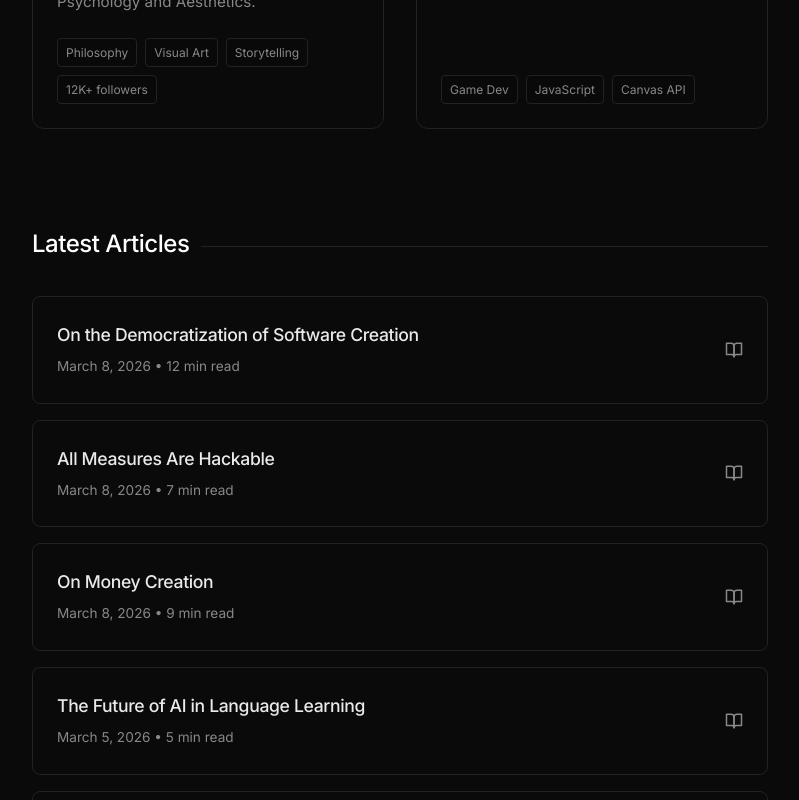
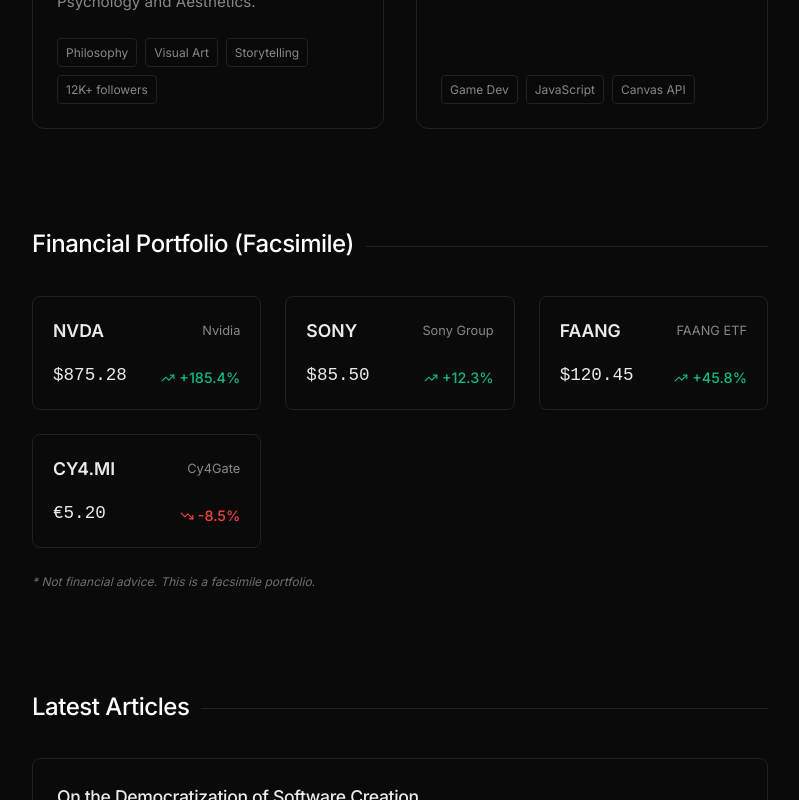
Before and after one commit to LockiJohn/cv-tailor, a Next.js app in the folder web-client/: page / in a window 1280 px wide. Shown: the part 2000-2800 px from the top of the page, without its empty margins (240-1039 px from the left). Built offline with nearby package versions, Linux system fonts and the light colour scheme.

Commit message:
feat: add financial portfolio section (FAANG, NVDA, SONY, CY4)

```diff
--- a/web-client/pages/index.tsx
+++ b/web-client/pages/index.tsx
@@ -1,6 +1,6 @@
 import React, { useEffect, useState } from 'react';
 import Head from 'next/head';
-import { Github, Linkedin, Mail, ExternalLink, Globe, BookOpen, Sparkles } from 'lucide-react';
+import { Github, Linkedin, Mail, ExternalLink, Globe, BookOpen, Sparkles, TrendingUp } from 'lucide-react';
 import Layout from '../components/Layout';
 import { ErrorTracker } from '../services/ErrorTracker';
 
@@ -20,6 +20,8 @@
         footer: "Crafted with care.",
         funOn: "✦ Fun Mode",
         funOff: "✦ Minimal",
+        financeTitle: "Financial Portfolio (Facsimile)",
+        financeDisclaimer: "* Not financial advice. This is a facsimile portfolio.",
     },
     it: {
         title: "Michele | BA Analyst, Tech Savvy and Finance",
@@ -35,6 +37,8 @@
         footer: "Creato con cura.",
         funOn: "✦ Fun Mode",
         funOff: "✦ Minimal",
+        financeTitle: "Portafoglio Finanziario (Facsimile)",
+        financeDisclaimer: "* Non sono consigli finanziari. Questo è un portafoglio facsimile.",
     }
 };
 
@@ -78,6 +82,13 @@
         funGradient: "linear-gradient(135deg, #fbbf2455, #ef444455)",
         link: null
     }
+];
+
+const financialAssets = [
+    { ticker: "NVDA", name: "Nvidia", price: "$875.28", return: "+185.4%", isPositive: true },
+    { ticker: "SONY", name: "Sony Group", price: "$85.50", return: "+12.3%", isPositive: true },
+    { ticker: "FAANG", name: "FAANG ETF", price: "$120.45", return: "+45.8%", isPositive: true },
+    { ticker: "CY4.MI", name: "Cy4Gate", price: "€5.20", return: "-8.5%", isPositive: false },
 ];
 
 const experience = [
@@ -600,6 +611,63 @@
                     </div>
                 </section>
 
+                {/* Financial Portfolio */}
+                <section style={{ marginBottom: '6rem' }}>
+                    <h2 className="section-title">{translations[lang].financeTitle}</h2>
+                    <div style={{ display: 'grid', gridTemplateColumns: 'repeat(auto-fill, minmax(180px, 1fr))', gap: '1.5rem' }}>
+                        {financialAssets.map((asset, index) => (
+                            <div key={index}
+                                style={{
+                                    padding: '1.25rem',
+                                    border: funMode ? '1px solid rgba(251, 191, 36, 0.3)' : '1px solid var(--minimal-border)',
+                                    borderRadius: '8px',
+                                    display: 'flex', flexDirection: 'column', gap: '0.25rem',
+                                    background: funMode ? 'rgba(251, 191, 36, 0.05)' : 'transparent',
+                                    backdropFilter: funMode ? 'blur(8px)' : 'none',
+                                    transition: 'all 0.3s ease'
+                                }}
+                                onMouseEnter={(e) => {
+                                    e.currentTarget.style.transform = 'translateY(-2px)';
+                                    if (funMode) e.currentTarget.style.boxShadow = '0 0 15px rgba(251, 191, 36, 0.15)';
+                                    else e.currentTarget.style.borderColor = 'var(--minimal-muted)';
+                                }}
+                                onMouseLeave={(e) => {
+                                    e.currentTarget.style.transform = 'translateY(0)';
+                                    if (funMode) e.currentTarget.style.boxShadow = 'none';
+                                    else e.currentTarget.style.borderColor = 'var(--minimal-border)';
+                                }}
+                            >
+                                <div style={{ display: 'flex', justifyContent: 'space-between', alignItems: 'center' }}>
+                                    <span style={{ fontWeight: 600, fontSize: '1.1rem', color: funMode ? '#fbbf24' : 'var(--minimal-text)' }}>{asset.ticker}</span>
+                                    <span style={{ fontSize: '0.8rem', color: funMode ? '#c4a8e0' : 'var(--minimal-muted)' }}>{asset.name}</span>
+                                </div>
+                                <div style={{ display: 'flex', justifyContent: 'space-between', alignItems: 'flex-end', marginTop: '0.75rem' }}>
+                                    <span style={{ fontFamily: 'monospace', fontSize: '1.1rem', color: funMode ? '#f0e6ff' : 'var(--minimal-text)' }}>{asset.price}</span>
+                                    <span style={{
+                                        fontSize: '0.9rem', fontWeight: 500,
+                                        display: 'flex', alignItems: 'center', gap: '0.25rem',
+                                        color: asset.isPositive
+                                            ? (funMode ? '#34d399' : '#10b981')
+                                            : (funMode ? '#f87171' : '#ef4444')
+                                    }}>
+                                        <TrendingUp size={14} style={{ transform: asset.isPositive ? 'none' : 'scaleY(-1)' }} />
+                                        {asset.return}
+                                    </span>
+                                </div>
+                            </div>
+                        ))}
+                    </div>
+                    <p style={{
+                        fontSize: '0.75rem',
+                        color: funMode ? 'rgba(196, 168, 224, 0.6)' : 'var(--minimal-muted)',
+                        marginTop: '1.5rem',
+                        fontStyle: 'italic',
+                        opacity: 0.8
+                    }}>
+                        {translations[lang].financeDisclaimer}
+                    </p>
+                </section>
+
                 {/* Blog */}
                 <section style={{ marginBottom: '6rem' }}>
                     <h2 className="section-title">{translations[lang].blogTitle}</h2>
```
